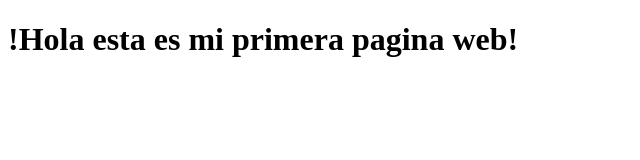
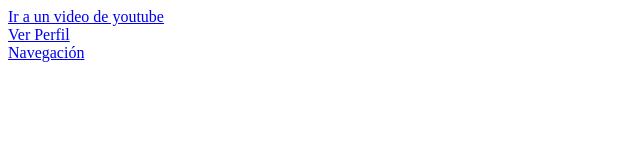
Before and after one commit to Dave45y/holamundo, a plain HTML site: page index.html in a window 1280 px wide. Shown: the whole page, without its empty margins (0-640 px from the left). Drawn offline with Linux system fonts and the light colour scheme.

Commit message:
Desarrollo del header

```diff
--- a/index.html
+++ b/index.html
@@ -9,6 +9,20 @@
     </head>
     <body>
       <!--Aqui va el header-->
-        <h1> !Hola esta es mi primera pagina web!</h1>
+        <header class="header">
+          <!--Aqui va un hipervinculo-->
+          <a href="https://youtu.be/DksSPZTZES0?si=BxE0XnKxN13arZds">Ir a un video de youtube</a>
+          <!--Salto de linea horizontal-->
+          <br>
+          <a href="https://www.instagram.com/cedec_ecuador/" target="_blank">Ver Perfil</a>
+
+          <!--Barra de navegación-->
+          <nav>
+            <!--hamburguesa-->
+            <a href="#">
+              <span> Navegación</span>
+            </a>
+          </nav>
+        </header>
     </body>
 </html>
```
